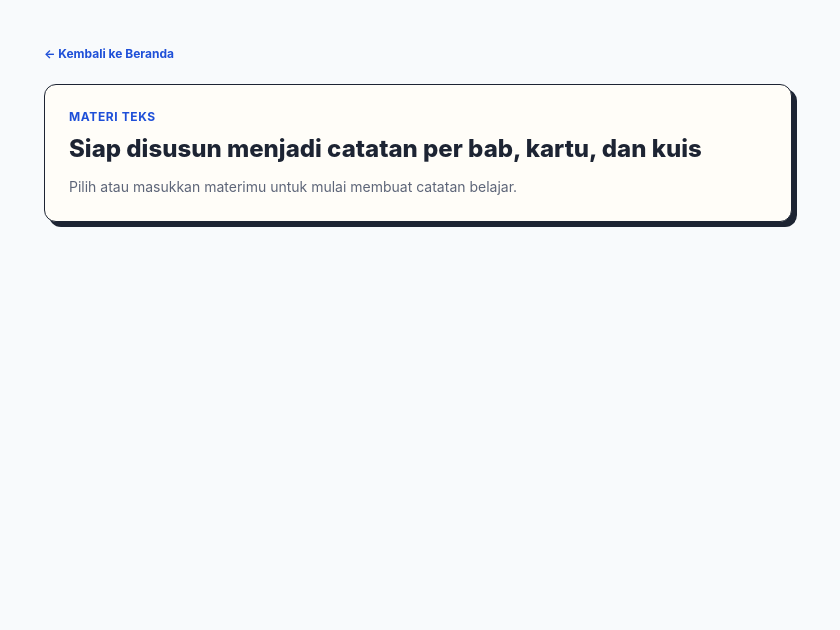
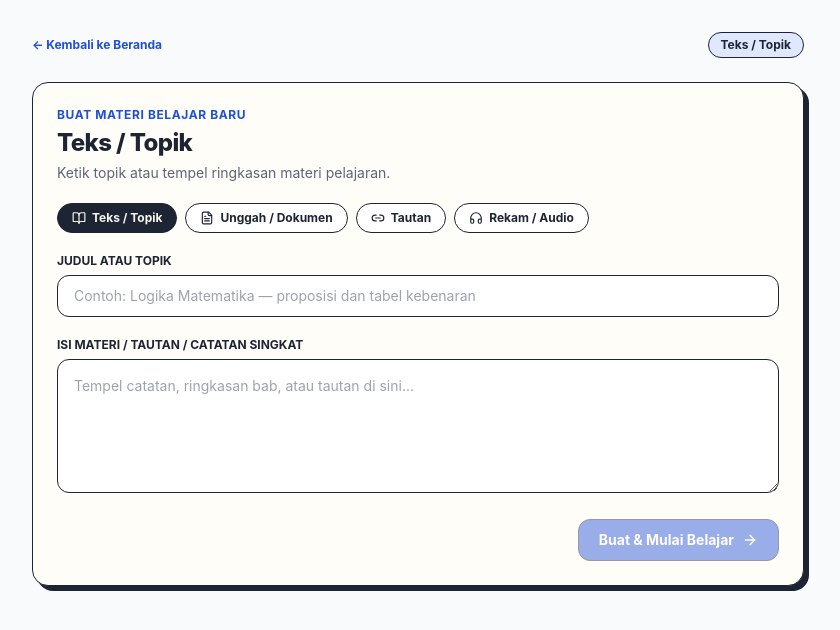
Before and after one commit to rafizaki016-sys/kupas.app, a Next.js app: page /lessons/new in a window 1280 px wide. Shown: the top 630 px of the page, without its empty margins (222-1062 px from the left). Built offline with nearby package versions, Linux system fonts and the light colour scheme.

Commit message:
Add New Lesson Page with content creation form

```diff
--- a/src/app/lessons/new/page.tsx
+++ b/src/app/lessons/new/page.tsx
@@ -1,45 +1,217 @@
+"use client";
+
+import { Suspense, useEffect, useState, type FormEvent } from "react";
 import Link from "next/link";
+import { useRouter, useSearchParams } from "next/navigation";
+import { ArrowRight, BookOpen, FileText, Headphones, Link2, Sparkles } from "lucide-react";
+import {
+  generateStudyNoteFromInput,
+  upsertStudyNote,
+  type NoteKind,
+} from "@/lib/kupas-store";
 
-export default async function NewLessonPage({
-  searchParams,
-}: {
-  searchParams: Promise<{ source?: string; q?: string }>;
-}) {
-  const params = await searchParams;
-  const sourceLabel =
-    params.source === "record"
-      ? "Rekam Audio"
-      : params.source === "upload"
-        ? "Unggah Berkas"
-        : params.source === "link"
-          ? "Tautan / YouTube"
-          : "Materi Teks";
+function NewLessonContent() {
+  const router = useRouter();
+  const searchParams = useSearchParams();
+
+  const initialSource = searchParams.get("source") || "text";
+  const initialQuery = searchParams.get("q") || "";
+
+  const [source, setSource] = useState<string>(initialSource);
+  const [title, setTitle] = useState<string>(initialQuery);
+  const [content, setContent] = useState<string>(initialQuery);
+  const [creating, setCreating] = useState<boolean>(false);
+
+  useEffect(() => {
+    setSource(initialSource);
+    if (initialQuery) {
+      setTitle(initialQuery);
+      setContent(initialQuery);
+    }
+  }, [initialSource, initialQuery]);
+
+  function handleCreate(rawQuery: string, rawSource: string) {
+    const textValue = rawQuery.trim() || content.trim() || title.trim();
+    const note = generateStudyNoteFromInput({
+      source: rawSource,
+      query: textValue,
+    });
+    upsertStudyNote(note);
+    router.push(`/lessons/${note.id}`);
+  }
+
+  useEffect(() => {
+    if (!initialQuery.trim()) return;
+    setCreating(true);
+    const timer = setTimeout(() => {
+      handleCreate(initialQuery, initialSource);
+    }, 350);
+    return () => clearTimeout(timer);
+    // eslint-disable-next-line react-hooks/exhaustive-deps
+  }, [initialQuery, initialSource]);
+
+  function onSubmit(e: FormEvent) {
+    e.preventDefault();
+    const combined = content.trim() || title.trim();
+    if (!combined) return;
+    setCreating(true);
+    handleCreate(combined, source);
+  }
+
+  const kindBadge: Record<NoteKind, { label: string; hint: string }> = {
+    text: {
+      label: "Teks / Topik",
+      hint: "Ketik topik atau tempel ringkasan materi pelajaran.",
+    },
+    pdf: {
+      label: "Dokumen / Unggah",
+      hint: "Masukkan judul atau isi ringkasan dokumen yang ingin dipelajari.",
+    },
+    slide: {
+      label: "Slide Presentasi",
+      hint: "Masukkan poin slide kuliah atau presentasi.",
+    },
+    audio: {
+      label: "Rekam / Audio",
+      hint: "Masukkan topik atau transkrip singkat rekaman kelas.",
+    },
+    youtube: {
+      label: "Tautan / YouTube",
+      hint: "Tempel tautan video/artikel atau topik video yang ingin dipelajari.",
+    },
+  };
+
+  const activeKind: NoteKind =
+    source === "record"
+      ? "audio"
+      : source === "upload"
+        ? "pdf"
+        : source === "link"
+          ? "youtube"
+          : "text";
 
   return (
-    <main className="mx-auto max-w-[780px] space-y-5 px-4 py-10">
-      <Link href="/dashboard" className="inline-block text-xs font-bold text-[#1e4fd8] hover:underline">
-        ← Kembali ke Beranda
-      </Link>
+    <main className="mx-auto max-w-[820px] space-y-6 px-4 py-8 sm:px-6">
+      <div className="flex items-center justify-between">
+        <Link
+          href="/dashboard"
+          className="inline-flex items-center gap-1.5 text-xs font-bold text-[#1e4fd8] hover:underline"
+        >
+          <span>← Kembali ke Beranda</span>
+        </Link>
+        <span className="rounded-full border-[1.5px] border-[#1d2433] bg-[#dfe8ff] px-3 py-1 text-xs font-bold text-[#1d2433]">
+          {kindBadge[activeKind].label}
+        </span>
+      </div>
 
-      <div className="rounded-xl border-[1.5px] border-[#1d2433] bg-[#fffdf8] p-6 shadow-[5px_5px_0_#1d2433]">
-        <p className="text-xs font-bold uppercase tracking-wider text-[#1e4fd8]">
-          {sourceLabel}
-        </p>
-        <h1 className="mt-2 text-2xl font-extrabold text-[#1d2433]">
-          Siap disusun menjadi catatan per bab, kartu, dan kuis
-        </h1>
+      {creating ? (
+        <div className="rounded-2xl border-[1.5px] border-[#1d2433] bg-[#fffdf8] p-8 text-center shadow-[5px_5px_0_#1d2433]">
+          <div className="mx-auto flex h-11 w-11 items-center justify-center rounded-xl border-[1.5px] border-[#1d2433] bg-[#dfe8ff] text-[#1e4fd8]">
+            <Sparkles className="h-5 w-5 animate-pulse" aria-hidden="true" />
+          </div>
+          <h1 className="mt-4 text-xl font-extrabold text-[#1d2433]">
+            Menyusun catatan, kartu hafalan, dan kuis...
+          </h1>
+          <p className="mt-1.5 text-sm text-[#5d6578]">
+            Topik: <strong className="text-[#1d2433]">{initialQuery || title}</strong>
+          </p>
+        </div>
+      ) : (
+        <form
+          onSubmit={onSubmit}
+          className="space-y-5 rounded-2xl border-[1.5px] border-[#1d2433] bg-[#fffdf8] p-6 shadow-[5px_5px_0_#1d2433]"
+        >
+          <div>
+            <p className="text-xs font-bold uppercase tracking-wider text-[#1e4fd8]">
+              Buat Materi Belajar Baru
+            </p>
+            <h1 className="mt-1 text-2xl font-extrabold tracking-tight text-[#1d2433]">
+              {kindBadge[activeKind].label}
+            </h1>
+            <p className="mt-1 text-sm text-[#5d6578]">{kindBadge[activeKind].hint}</p>
+          </div>
 
-        {params.q ? (
-          <div className="mt-4 rounded-lg border-[1.5px] border-[#1d2433] bg-[#faf6ee] p-4">
-            <p className="text-xs font-bold uppercase text-[#5d6578]">Topik / Materi Dimasukkan:</p>
-            <p className="mt-1.5 text-sm font-medium text-[#1d2433]">{params.q}</p>
+          <div className="flex flex-wrap gap-2">
+            {[
+              { id: "text", label: "Teks / Topik", icon: BookOpen },
+              { id: "upload", label: "Unggah / Dokumen", icon: FileText },
+              { id: "link", label: "Tautan", icon: Link2 },
+              { id: "record", label: "Rekam / Audio", icon: Headphones },
+            ].map((tab) => {
+              const Icon = tab.icon;
+              const selected = source === tab.id;
+              return (
+                <button
+                  key={tab.id}
+                  type="button"
+                  onClick={() => setSource(tab.id)}
+                  className={`inline-flex items-center gap-1.5 rounded-full border-[1.5px] border-[#1d2433] px-3.5 py-1.5 text-xs font-bold transition ${
+                    selected
+                      ? "bg-[#1d2433] text-[#faf6ee]"
+                      : "bg-white text-[#1d2433] hover:bg-[#dfe8ff]"
+                  }`}
+                >
+                  <Icon className="h-3.5 w-3.5" aria-hidden="true" />
+                  <span>{tab.label}</span>
+                </button>
+              );
+            })}
           </div>
-        ) : (
-          <p className="mt-3 text-sm text-[#5d6578]">
-            Pilih atau masukkan materimu untuk mulai membuat catatan belajar.
-          </p>
-        )}
-      </div>
+
+          <div>
+            <label htmlFor="lesson-title" className="block text-xs font-bold uppercase text-[#1d2433]">
+              Judul atau Topik
+            </label>
+            <input
+              id="lesson-title"
+              type="text"
+              value={title}
+              onChange={(e) => setTitle(e.target.value)}
+              placeholder="Contoh: Logika Matematika — proposisi dan tabel kebenaran"
+              className="mt-1.5 w-full rounded-xl border-[1.5px] border-[#1d2433] bg-white px-4 py-2.5 text-sm text-[#1d2433] focus:outline-none focus:ring-2 focus:ring-[#1e4fd8]"
+            />
+          </div>
+
+          <div>
+            <label htmlFor="lesson-content" className="block text-xs font-bold uppercase text-[#1d2433]">
+              Isi Materi / Tautan / Catatan Singkat
+            </label>
+            <textarea
+              id="lesson-content"
+              rows={5}
+              value={content}
+              onChange={(e) => setContent(e.target.value)}
+              placeholder="Tempel catatan, ringkasan bab, atau tautan di sini..."
+              className="mt-1.5 w-full rounded-xl border-[1.5px] border-[#1d2433] bg-white p-4 text-sm text-[#1d2433] focus:outline-none focus:ring-2 focus:ring-[#1e4fd8]"
+            />
+          </div>
+
+          <div className="flex justify-end">
+            <button
+              type="submit"
+              disabled={!content.trim() && !title.trim()}
+              className="inline-flex items-center gap-2 rounded-xl border-[1.5px] border-[#1d2433] bg-[#1e4fd8] px-5 py-2.5 text-sm font-bold text-white shadow-[3px_3px_0_#1d2433] transition disabled:cursor-not-allowed disabled:opacity-45 disabled:shadow-none"
+            >
+              <span>Buat &amp; Mulai Belajar</span>
+              <ArrowRight className="h-4 w-4" aria-hidden="true" />
+            </button>
+          </div>
+        </form>
+      )}
     </main>
   );
 }
+
+export default function NewLessonPage() {
+  return (
+    <Suspense
+      fallback={
+        <main className="mx-auto max-w-[820px] px-4 py-10">
+          <p className="text-sm font-semibold text-[#5d6578]">Memuat pembuat materi...</p>
+        </main>
+      }
+    >
+      <NewLessonContent />
+    </Suspense>
+  );
+}
```
